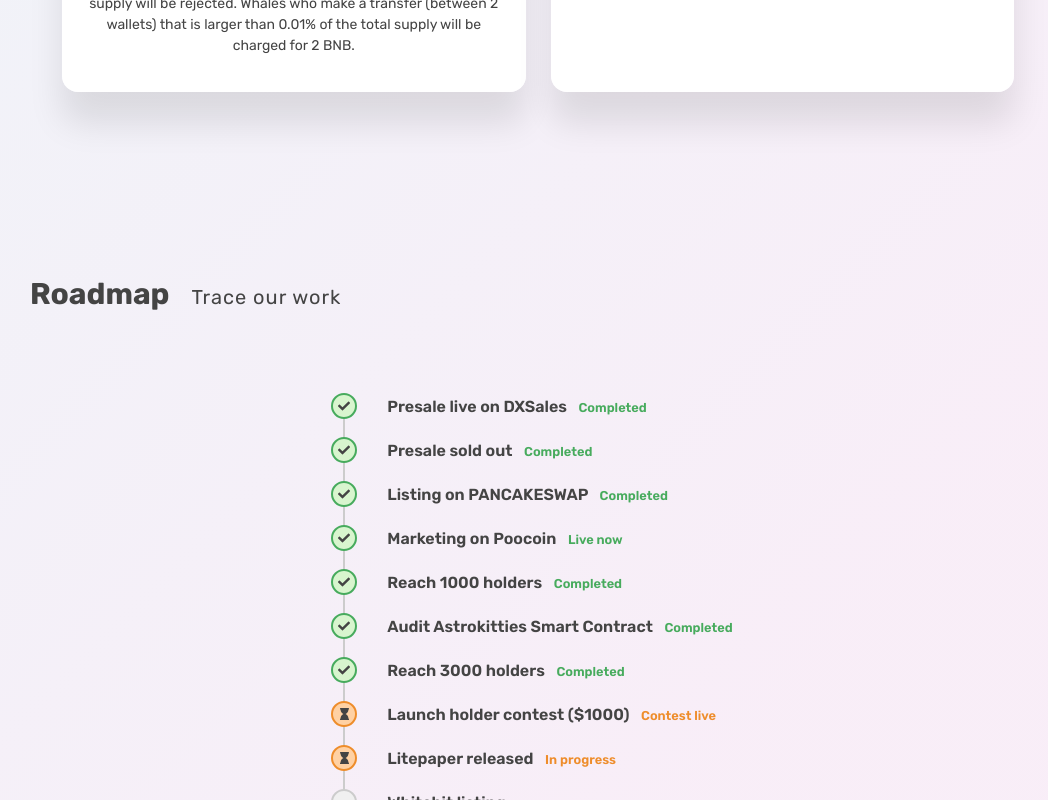
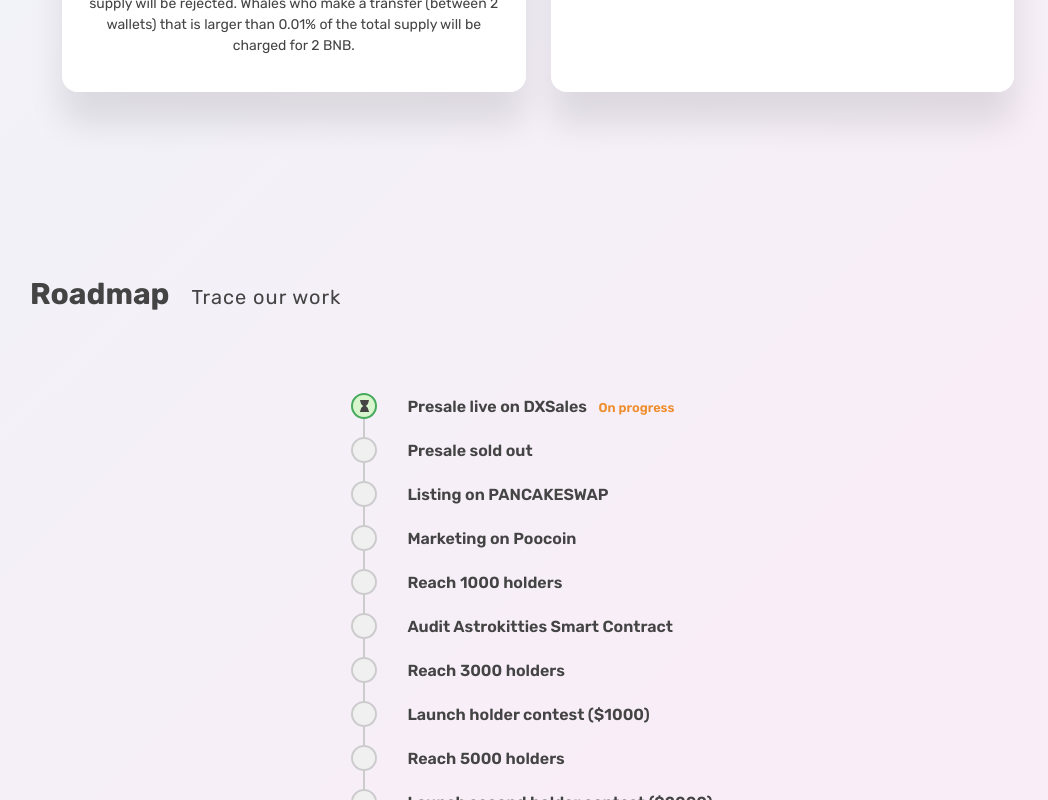
Before and after one commit to Astrokitties/AstroK, a React (Create React App) app: page / in a window 1280 px wide. Shown: the part 2000-2800 px from the top of the page, without its empty margins (202-1250 px from the left). Built offline with nearby package versions, Linux system fonts and the light colour scheme.

Commit message:
edit timeline

```diff
--- a/src/components/Dashboard.jsx
+++ b/src/components/Dashboard.jsx
@@ -475,61 +475,44 @@
             <div className="roadmap">
               <div className="row">
                 <div className="icon complete">
-                  <FontAwesomeIcon icon={faCheck} />
+                  <FontAwesomeIcon icon={faHourglass} />
                 </div>
-                <div className="text">Presale live on DXSales <span>Completed</span></div>
+                <div className="text">Presale live on DXSales <span className="orange">On progress</span></div>
               </div>
               <div className="row">
-                <div className="icon complete">
-                  <FontAwesomeIcon icon={faCheck} />
+                <div className="icon notComplete">
                 </div>
-                <div className="text">Presale sold out <span>Completed</span></div>
+                <div className="text">Presale sold out </div>
               </div>
               <div className="row">
-                <div className="icon complete">
-                  <FontAwesomeIcon icon={faCheck} />
+                <div className="icon notComplete">
                 </div>
-                <div className="text">Listing on PANCAKESWAP <span>Completed</span></div>
+                <div className="text">Listing on PANCAKESWAP </div>
               </div>
               <div className="row">
-                <div className="icon complete">
-                  <FontAwesomeIcon icon={faCheck} />
+                <div className="icon notComplete">
                 </div>
-                <div className="text">Marketing on Poocoin <span>Live now</span></div>
+                <div className="text">Marketing on Poocoin </div>
               </div>
               <div className="row">
-                <div className="icon complete">
-                  <FontAwesomeIcon icon={faCheck} />
+                <div className="icon notComplete">
                 </div>
-                <div className="text">Reach 1000 holders <span>Completed</span></div>
+                <div className="text">Reach 1000 holders </div>
               </div>
               <div className="row">
-                <div className="icon complete">
-                  <FontAwesomeIcon icon={faCheck} />
+                <div className="icon notComplete">
                 </div>
-                <div className="text">Audit Astrokitties Smart Contract <span>Completed</span></div>
+                <div className="text">Audit Astrokitties Smart Contract </div>
               </div>
               <div className="row">
-                <div className="icon complete">
-                  <FontAwesomeIcon icon={faCheck} />
+                <div className="icon notComplete">
                 </div>
-                <div className="text">Reach 3000 holders <span>Completed</span></div>
+                <div className="text">Reach 3000 holders </div>
               </div>
               <div className="row">
-                <div className="icon pending">
-                  <FontAwesomeIcon icon={faHourglass} />
+                <div className="icon notComplete">
                 </div>
-                <div className="text">Launch holder contest ($1000) <span className="orange">Contest live</span></div>
-              </div>
-              <div className="row">
-                <div className="icon pending">
-                  <FontAwesomeIcon icon={faHourglass} />
-                </div>
-                <div className="text">Litepaper released <span className="orange">In progress</span></div>
-              </div>
-              <div className="row">
-                <div className="icon notComplete" />
-                <div className="text">Whitebit listing</div>
+                <div className="text">Launch holder contest ($1000) </div>
               </div>
               <div className="row">
                 <div className="icon notComplete" />
@@ -541,7 +524,7 @@
               </div>
               <div className="row">
                 <div className="icon notComplete" />
-                <div className="text">Whitepaper released</div>
+                <div className="text">Listing on Exchange</div>
               </div>
               <div className="row">
                 <div className="icon notComplete" />
@@ -549,7 +532,7 @@
               </div>
               <div className="row">
                 <div className="icon notComplete" />
-                <div className="text">Listing on Exchange</div>
+                <div className="text">Listing on major Exchange</div>
               </div>
             </div>
           </StyledRoadMap>
```
